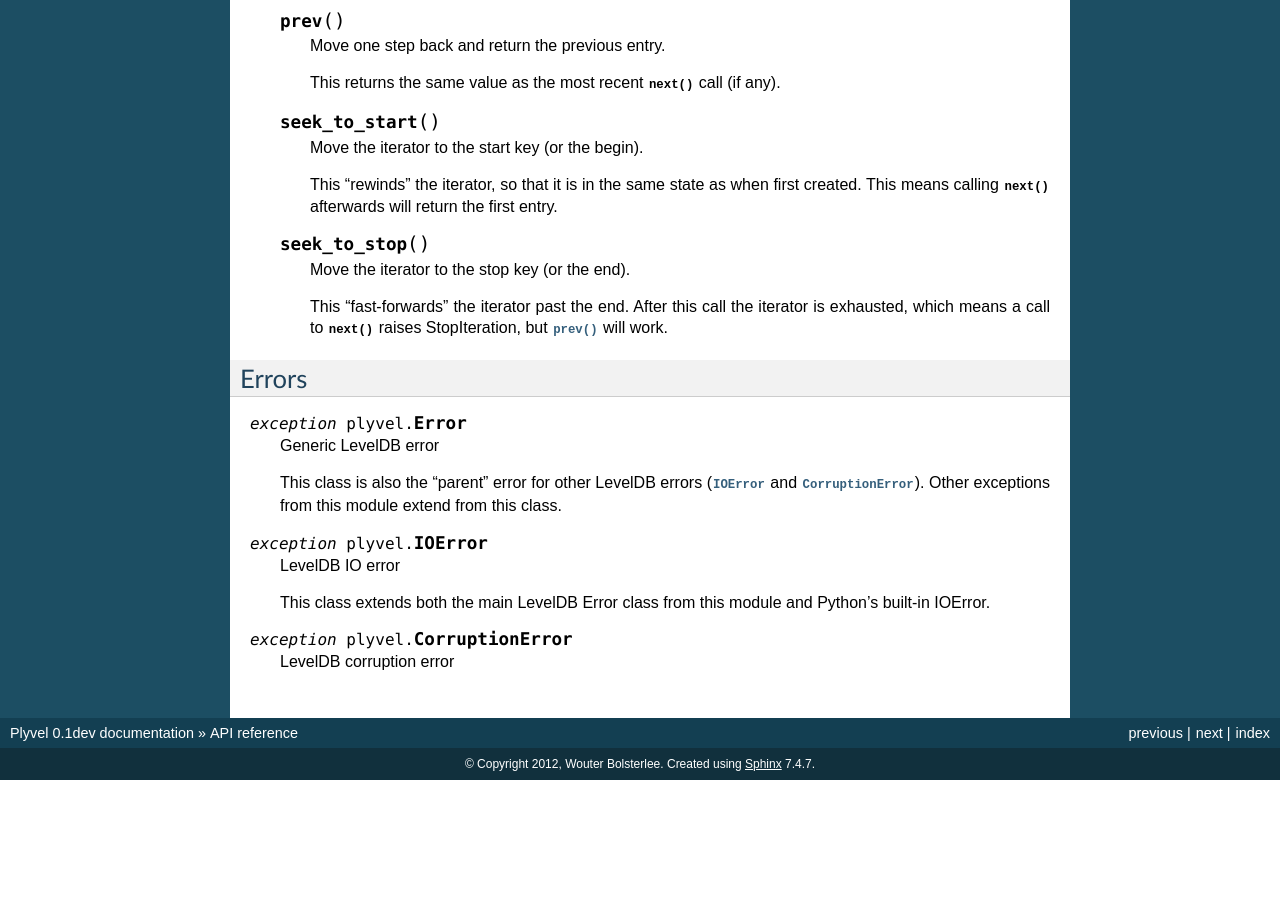
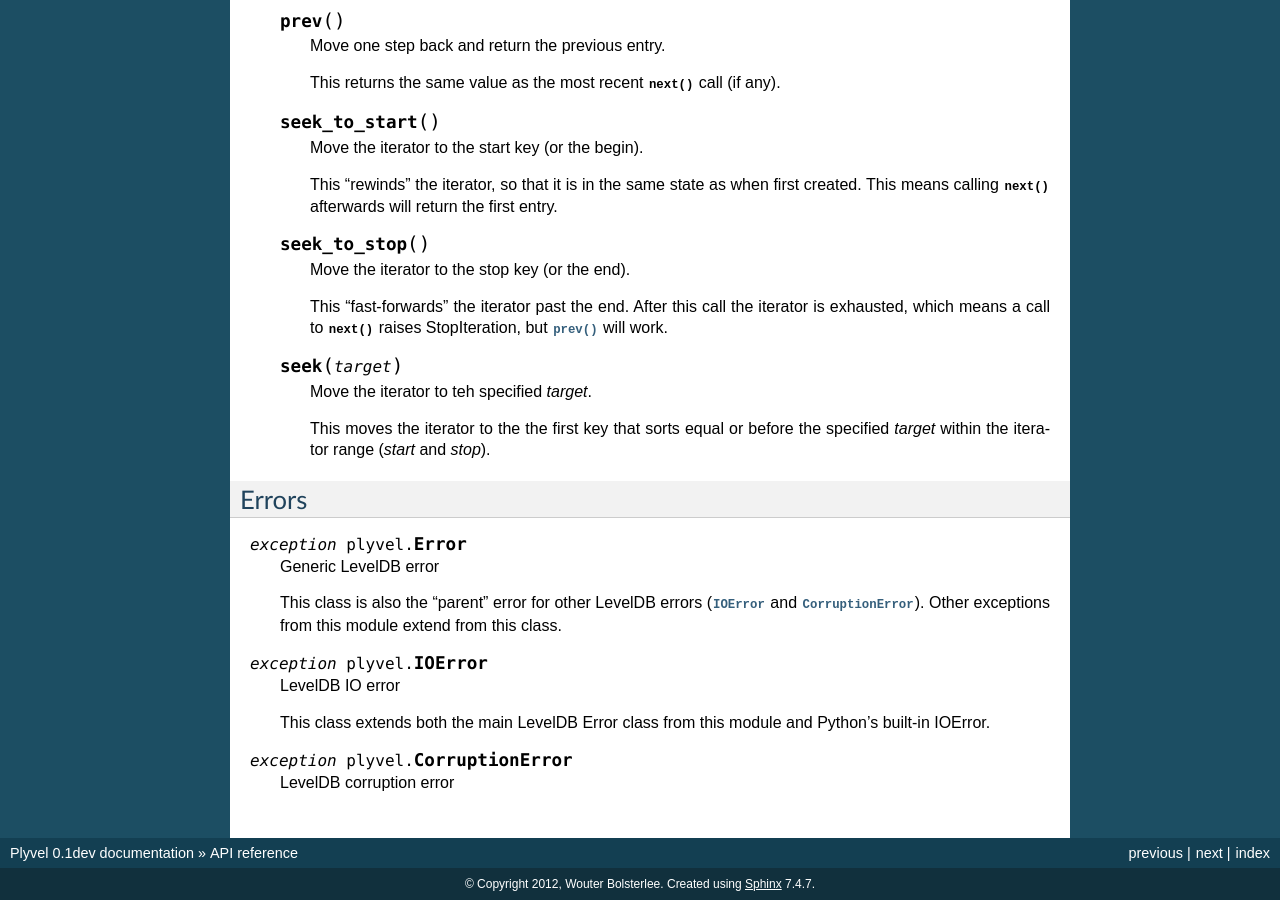
Before and after one commit to wbolster/plyvel, a Sphinx documentation site: the page built from doc/api.rst, in a window 1280 px wide and 900 px high, scrolled down 4090 px. Built offline with Sphinx 7.4.7, drawn with Linux system fonts in a browser that asks for light colours; before the commit the page ends 4870 px from its top, so only the background shows below that.

Commit message:
Include Iterator.seek() in API docs

```diff
--- a/doc/api.rst
+++ b/doc/api.rst
@@ -279,6 +279,14 @@ Iterator
       StopIteration, but :py:meth:`~Iterator.prev` will work.
 
 
+   .. py:method:: seek(target)
+
+      Move the iterator to teh specified `target`.
+
+      This moves the iterator to the the first key that sorts equal or before
+      the specified `target` within the iterator range (`start` and `stop`).
+
+
 Errors
 ======
 
```
